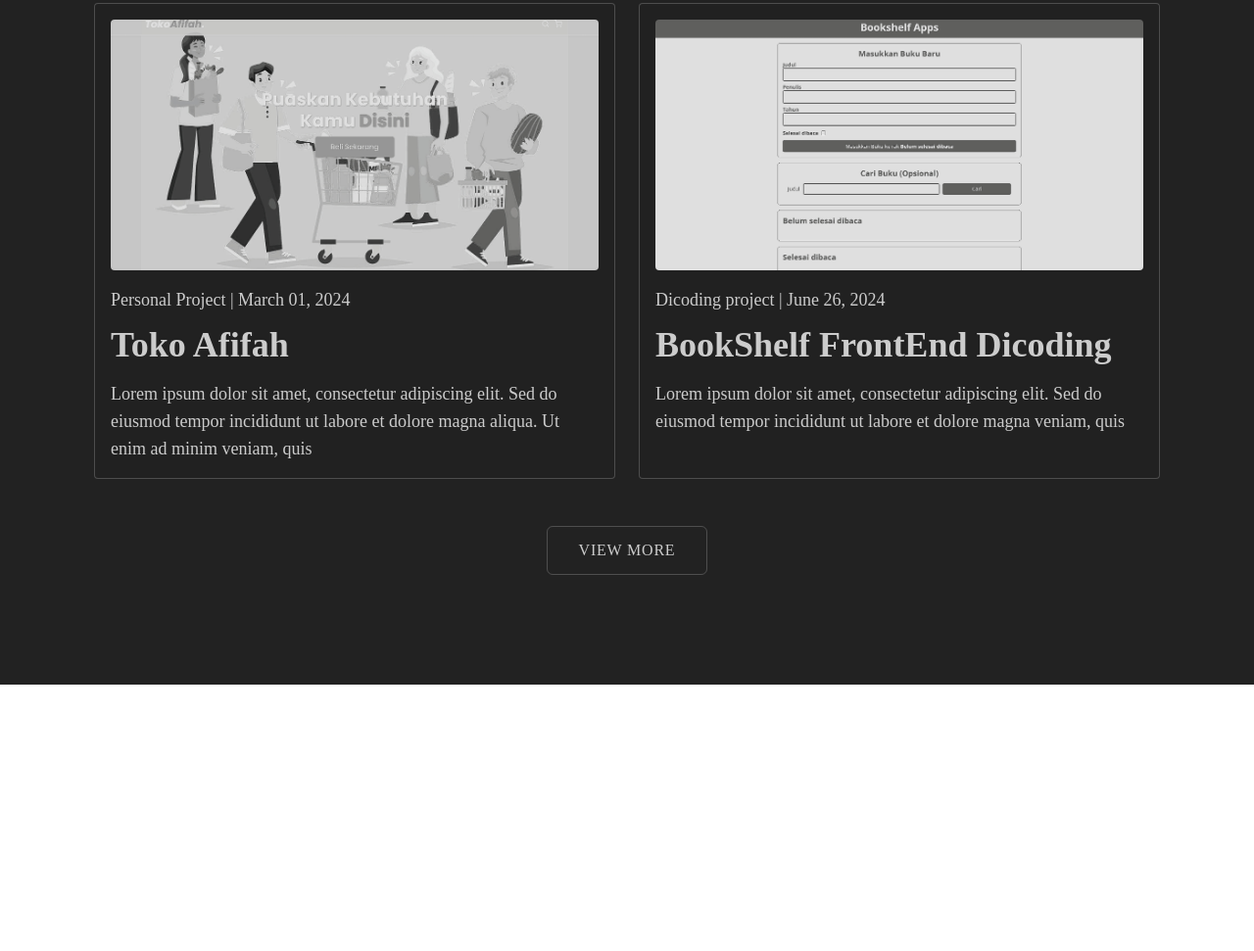
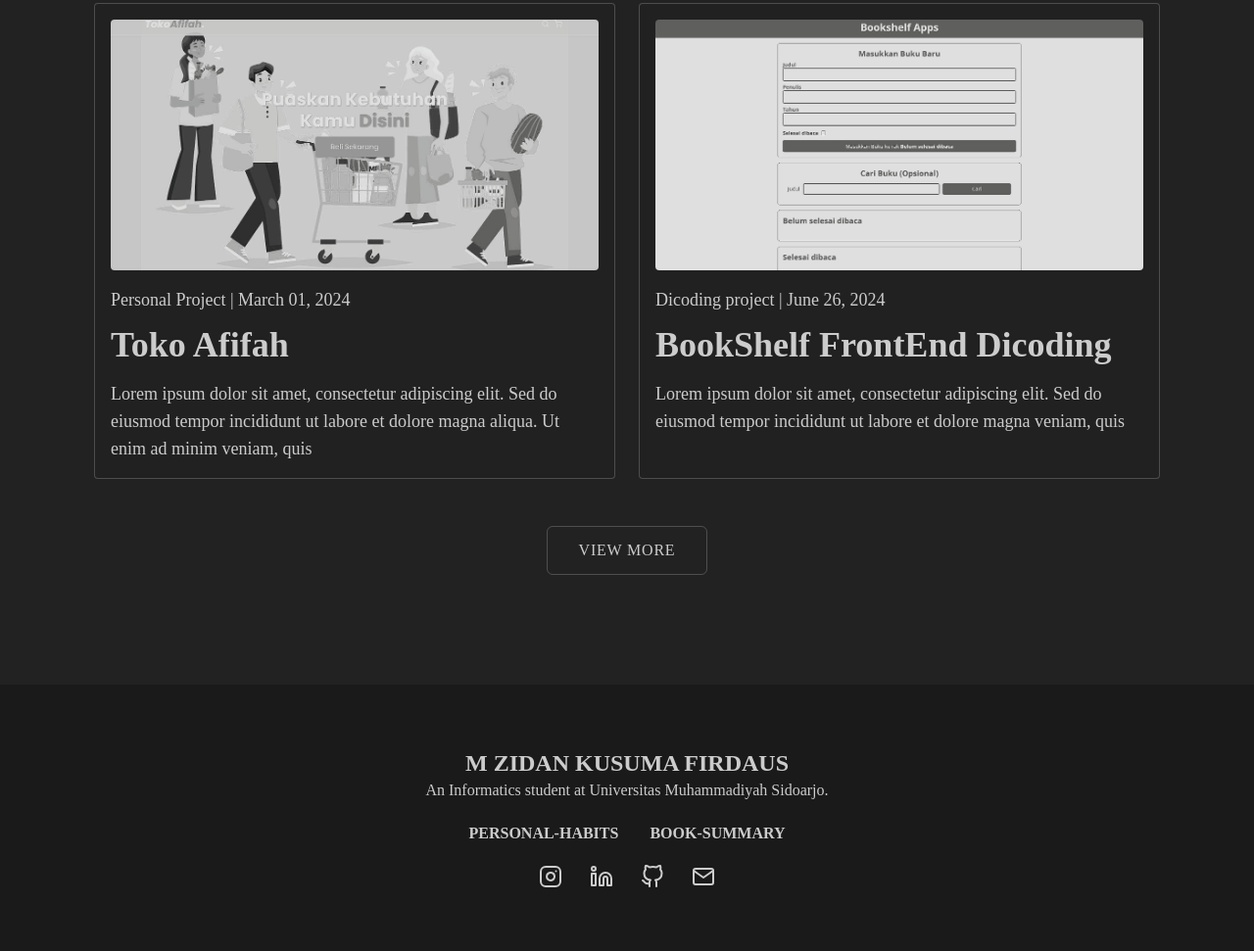
Before and after one commit to zidankusumafirdaus/Journey, a website: page public/journey.html in a window 1280 px wide. Shown: the part 2738-3709 px from the top of the page at 98% size. Before the commit the page ends 3437 px from the top, so only its background shows below. Drawn offline with nearby package versions, Linux system fonts and the light colour scheme.

Commit message:
add footer

```diff
--- a/public/css/style.css
+++ b/public/css/style.css
@@ -24,13 +24,16 @@ body {
     background-color: rgba(30, 30, 30, 0.7);
     transition: transform 0.3s ease;
 }
+.card:hover {
+    transform: translateY(-5px);
+}
 .card2 {
     border: 1px solid rgba(255, 255, 255, 0.2);
     background-color: rgba(34, 34, 34, 0.7);
     transition: transform 0.3s ease;
 }
-.card:hover {
-    transform: translateY(-5px);
+.card2:hover{
+        transform: translateY(-5px);
 }
 .view-more-btn {
     transition: all 0.3s ease;
--- a/public/journey.html
+++ b/public/journey.html
@@ -5,6 +5,7 @@
   <meta name="viewport" content="width=device-width, initial-scale=1.0">
   <link href="../src/output.css" rel="stylesheet">
   <link rel="stylesheet" href="./css/style.css">
+  <script src="https://unpkg.com/feather-icons"></script>
 </head>
 <body class="min-h-screen overflow-auto text-[#CCCCCC]">
     <main>
@@ -153,7 +154,35 @@
             </div>
         </section>
 
-    </main>
+        <section class="pt-16 bg-[#1A1A1A]">
+            <div class="flex flex-col items-center justify-center">
+                <div class="container mx-auto text-center">
+                    <h1 class="md:text-2xl font-bold">M ZIDAN KUSUMA FIRDAUS</h1>
+                    <p class="md:text-1xl mb-5">An Informatics student at Universitas Muhammadiyah Sidoarjo.</p>
+
+                    <div class="md:text-1xl font-bold flex justify-center space-x-8">
+                        <a href="#" class="font-bold">PERSONAL-HABITS</a>
+                        <a href="#" class="transition-colors font-bold">BOOK-SUMMARY</a>
+                    </div>
+
+                    <div class="flex justify-center pb-16 pt-5 gap-7">
+                        <a href="#" class="hover:text-gray-300 transition-colors">
+                            <i data-feather="instagram" class="fab fa-instagram text-2xl"></i>
+                        </a>
+                        <a href="#" class="hover:text-gray-300 transition-colors">
+                            <i data-feather="linkedin" class="fab fa-instagram text-2xl"></i>
+                        </a>
+                        <a href="#" class="hover:text-gray-300 transition-colors">
+                            <i data-feather="github" class="fab fa-instagram text-2xl"></i>
+                        </a>
+                        <a href="#" class="hover:text-gray-300 transition-colors">
+                            <i data-feather="mail" class="fab fa-instagram text-2xl"></i>
+                        </a>
+                    </div>
+                </div>
+            </div>
+        </section>
 
     <script src="./js/script.js"></script>
+    <script> feather.replace(); </script>
 </html>
```
Also changed, not shown: src/output.css.
